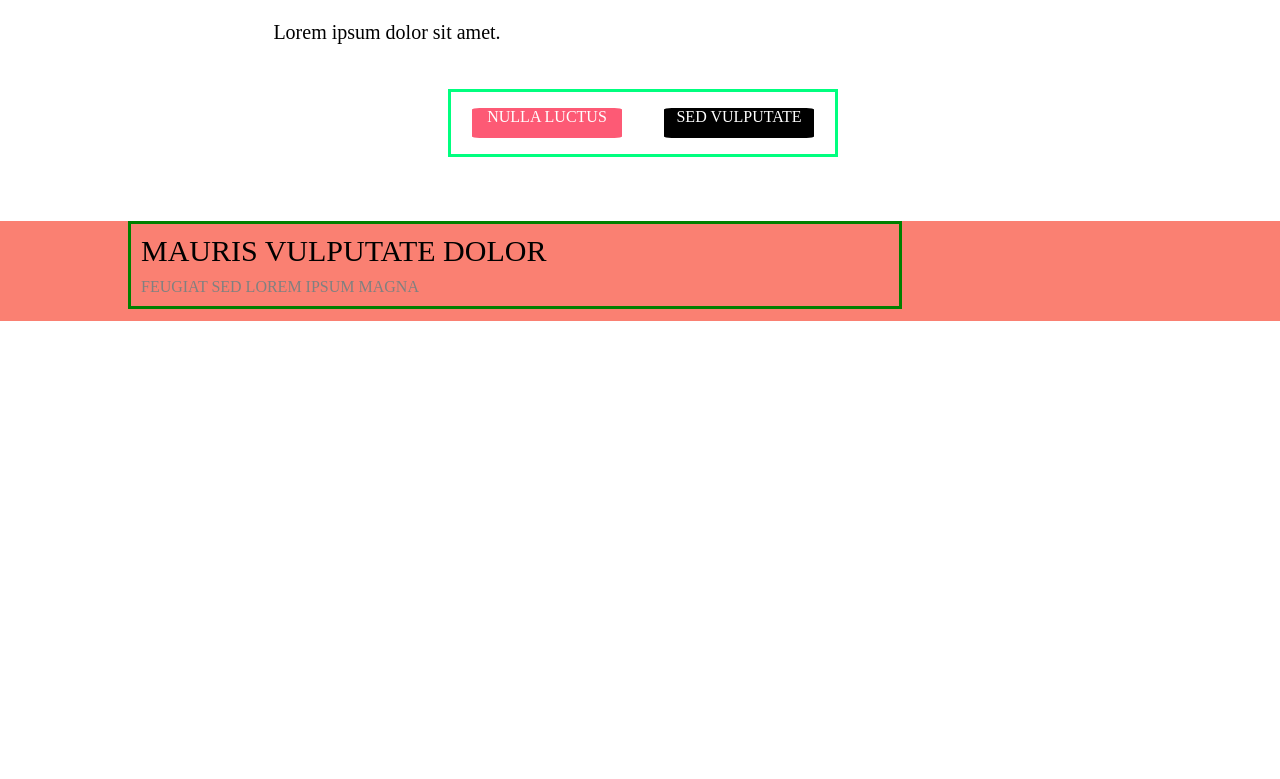
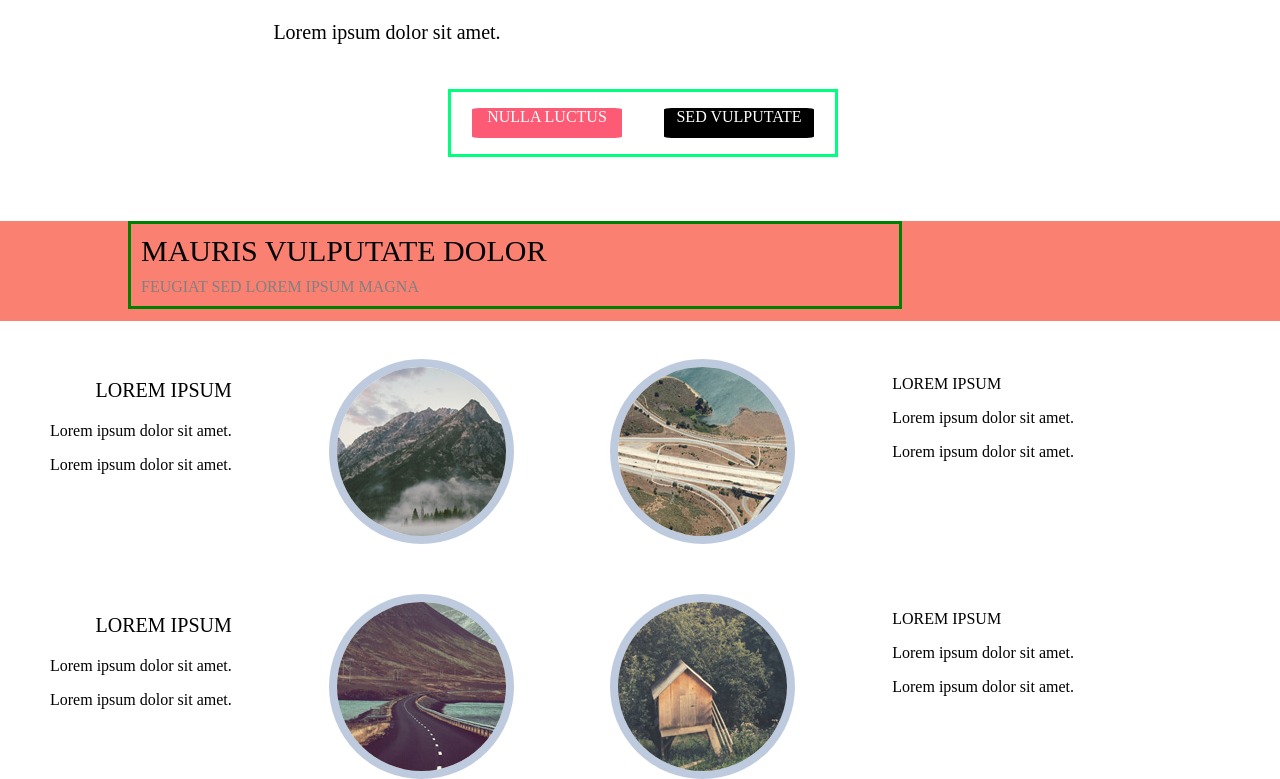
Before and after one commit to bxphxmxth/exo3-scss, a website: page index.html in a window 1280 px wide. Shown: the part 1467-2246 px from the top of the page. Before the commit the page ends 1788 px from the top, so only its background shows below. Drawn offline with Linux system fonts and the light colour scheme.

Commit message:
cccvmoicv

```diff
--- a/index.html
+++ b/index.html
@@ -139,8 +139,71 @@
 
         <div class="txtcont5">
 
- <p class="maurisvul">MAURIS VULPUTATE DOLOR</p>
-        <p class="feugiat">FEUGIAT SED LOREM IPSUM MAGNA</p>
+            <p class="maurisvul">MAURIS VULPUTATE DOLOR</p>
+            <p class="feugiat">FEUGIAT SED LOREM IPSUM MAGNA</p>
+
+
+        </div>
+
+
+        <div class="deuxtxt1">
+
+
+            <div class="loremipsum">
+
+
+                <p>LOREM IPSUM</p>
+                <p>Lorem ipsum dolor sit amet.</p>
+                <p>Lorem ipsum dolor sit amet.</p>
+
+
+            </div>
+
+
+            <img class="radius" src="./images/pic04.jpg" alt="">
+            <img class="radius" src="./images/pic05.jpg" alt="">
+
+            <div class="recusan">
+
+
+                <p>LOREM IPSUM</p>
+                <p>Lorem ipsum dolor sit amet.</p>
+                <p>Lorem ipsum dolor sit amet.</p>
+
+
+            </div>
+
+
+        </div>
+
+
+
+        <div class="deuxtxt1">
+
+
+            <div class="loremipsum">
+
+
+                <p>LOREM IPSUM</p>
+                <p>Lorem ipsum dolor sit amet.</p>
+                <p>Lorem ipsum dolor sit amet.</p>
+
+
+            </div>
+
+
+            <img class="radius" src="./images/pic06.jpg" alt="">
+            <img class="radius" src="./images/pic07.jpg" alt="">
+
+            <div class="recusan">
+
+
+                <p>LOREM IPSUM</p>
+                <p>Lorem ipsum dolor sit amet.</p>
+                <p>Lorem ipsum dolor sit amet.</p>
+
+
+            </div>
 
 
         </div>
--- a/src/scss/modules/_section3.scss
+++ b/src/scss/modules/_section3.scss
@@ -28,3 +28,30 @@ margin-top: 5%;
     padding: 0;
     color: grey;
 }
+
+//  deux text col
+
+.deuxtxt1{
+
+width:80%;
+text-align: end;
+margin-top: 50px;
+display: flex;
+justify-content: space-between;
+margin-right: px;
+margin-left: 50px;
+
+
+}
+
+.loremipsum>p:first-child{
+font-size: 20px;}
+
+.recusan{
+    text-align: start;
+}
+
+.radius{
+    border-radius: 100px;
+    border: rgba(160, 179, 207, 0.685) 8px solid;
+}
```
Also changed, not shown: public/css/app.css, 1 other file.
